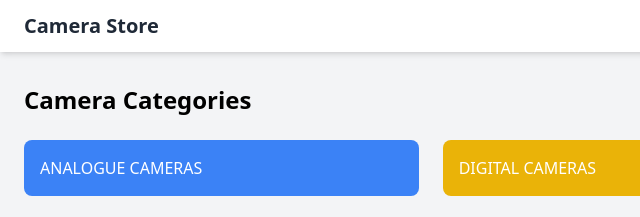
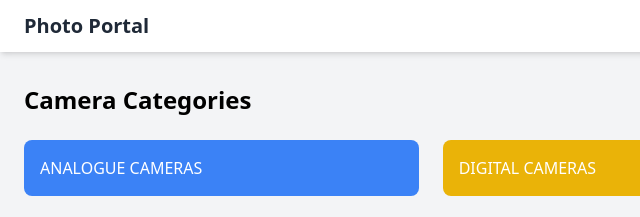
Before and after one commit to adenadoume/codebreak, a plain HTML site: page photoportal/index.html in a window 1280 px wide. Shown: the top 217 px of the page, 0-640 px from the left. Drawn offline with nearby package versions, Linux system fonts and the light colour scheme.

Commit message:
Update index.html

```diff
--- a/photoportal/index.html
+++ b/photoportal/index.html
@@ -11,7 +11,7 @@
     <header class="bg-white shadow-md">
         <nav class="container mx-auto px-6 py-3">
             <div class="flex justify-between items-center">
-                <div class="text-xl font-bold text-gray-800">Camera Store</div>
+                <div class="text-xl font-bold text-gray-800">Photo Portal</div>
                 <div class="hidden md:flex space-x-6">
                     <a href="#" class="text-blue-500 hover:text-blue-700">HOME</a>
                     <a href="#" class="text-gray-600 hover:text-gray-800">INFO</a>
```
